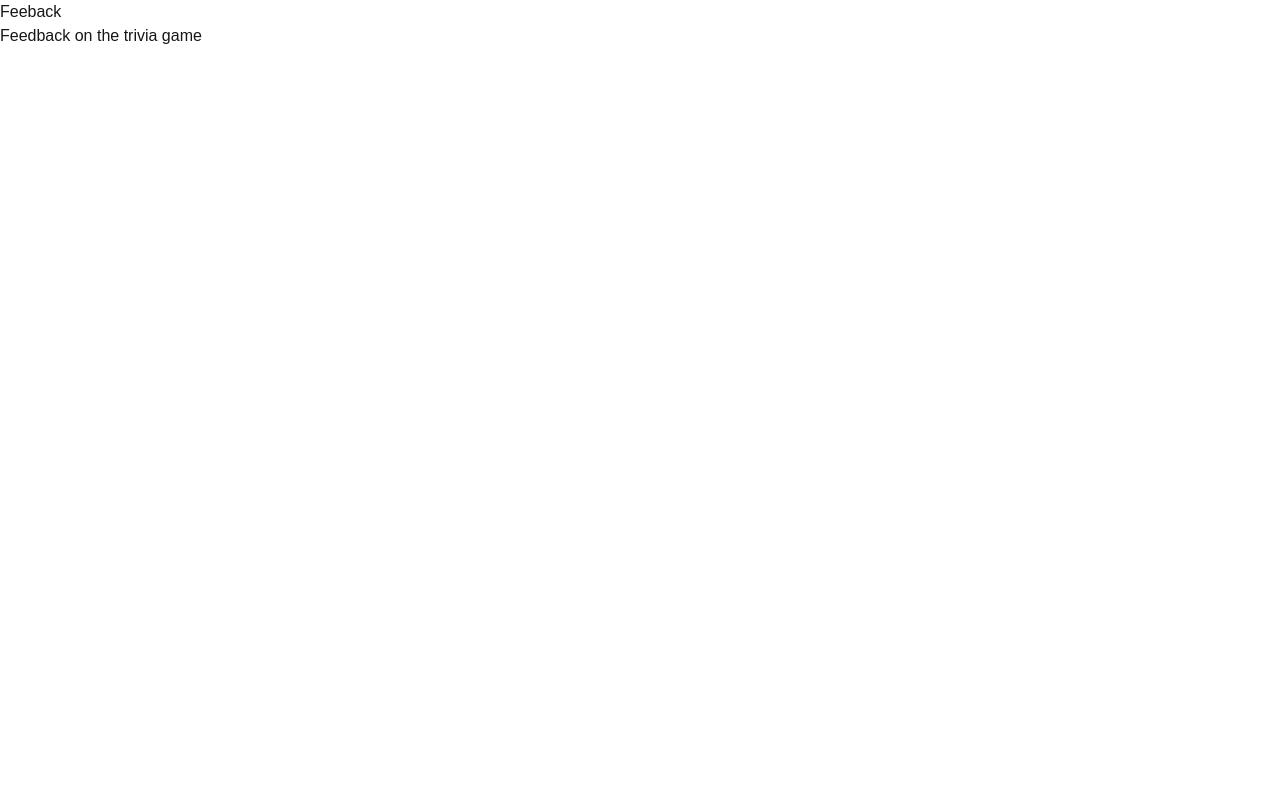
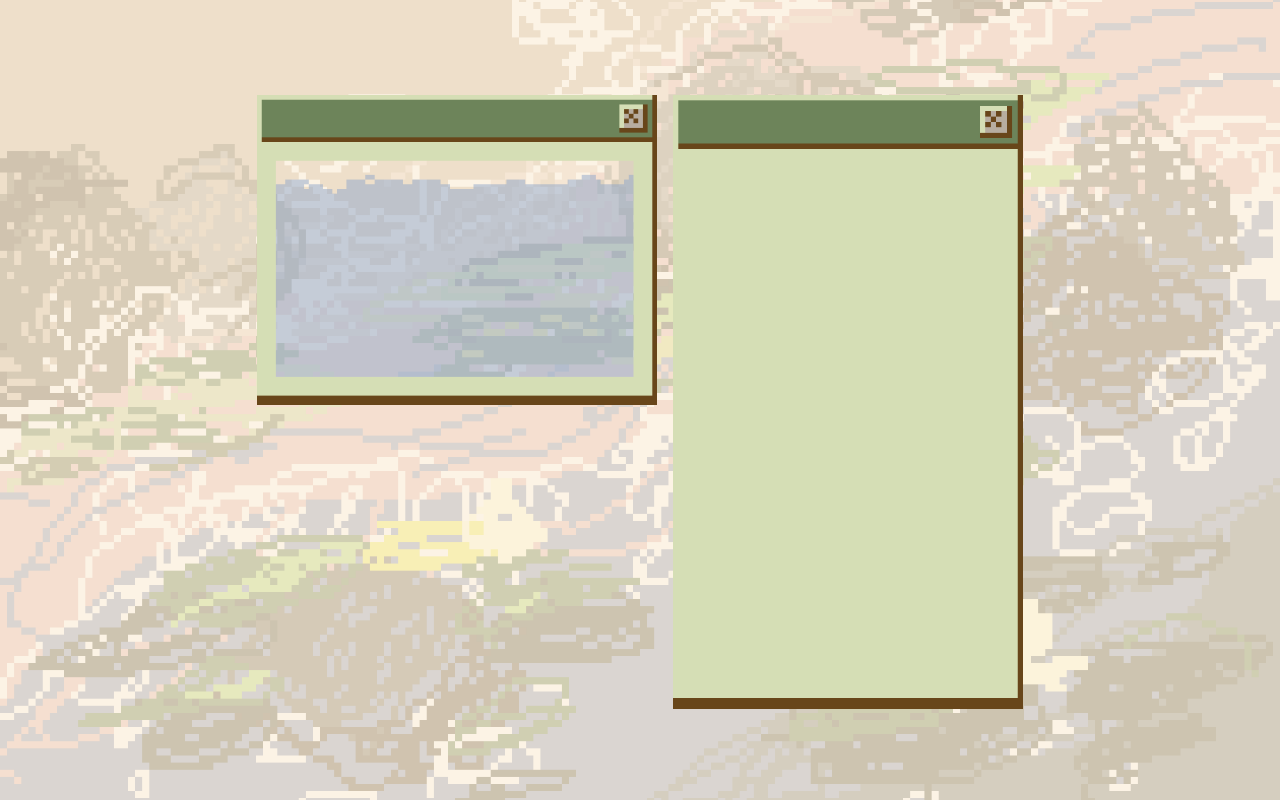
Before and after one commit to ayepricots/OOPTriviaGame, a Next.js app in the folder trivia-game/: page /feedback in a window 1280 px wide. Built offline with nearby package versions, Linux system fonts and the light colour scheme.

Commit message:
feat:Create feedback page with same layout.

```diff
--- a/trivia-game/src/app/feedback/page.tsx
+++ b/trivia-game/src/app/feedback/page.tsx
@@ -1,10 +1,35 @@
+import Image from "next/image";
+import backgroundImage from "../../assets/bg_dim.png";
+import tankImage from "../../assets/window_tank.png";
+import windowLong from "../../assets/window_long.png";
+
 export default function Feedback() {
 	return (
-		<div>
-			<h1>Feeback</h1>
-			<p>
-				Feedback on the trivia game
-			</p>
+		<div className="relative h-screen w-full flex items-center justify-center">
+			<Image
+				src={backgroundImage}
+				alt="Background"
+				fill
+				quality={100}
+				className="z-[-1] object-cover"
+			/>
+
+			<div className="flex space-x-4">
+				<div className="w-[400px] h-[310px] overflow-hidden relative">
+					<Image src={tankImage} alt="Tank" fill className="object-cover" />
+				</div>
+				<div className="relative flex w-[350px] h-[610px] flex-col justify-between ">
+					<Image
+						src={windowLong}
+						alt="Window Long"
+						className="object-cover"
+						quality={100}
+					/>
+
+					<div className="absolute top-0 bottom-0 left-0 right-0 flex flex-col items-center justify-center space-y-4">
+					</div>
+				</div>
+			</div>
 		</div>
 	);
 };
```
